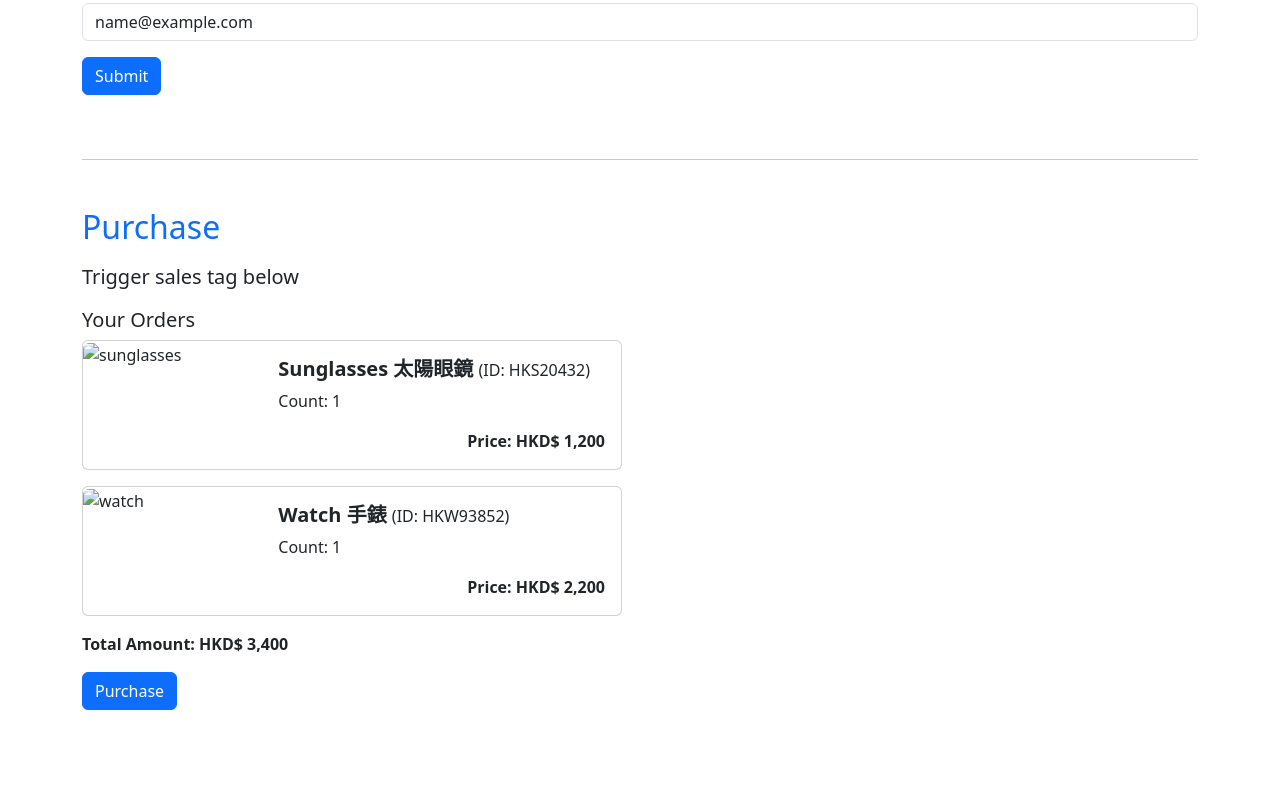
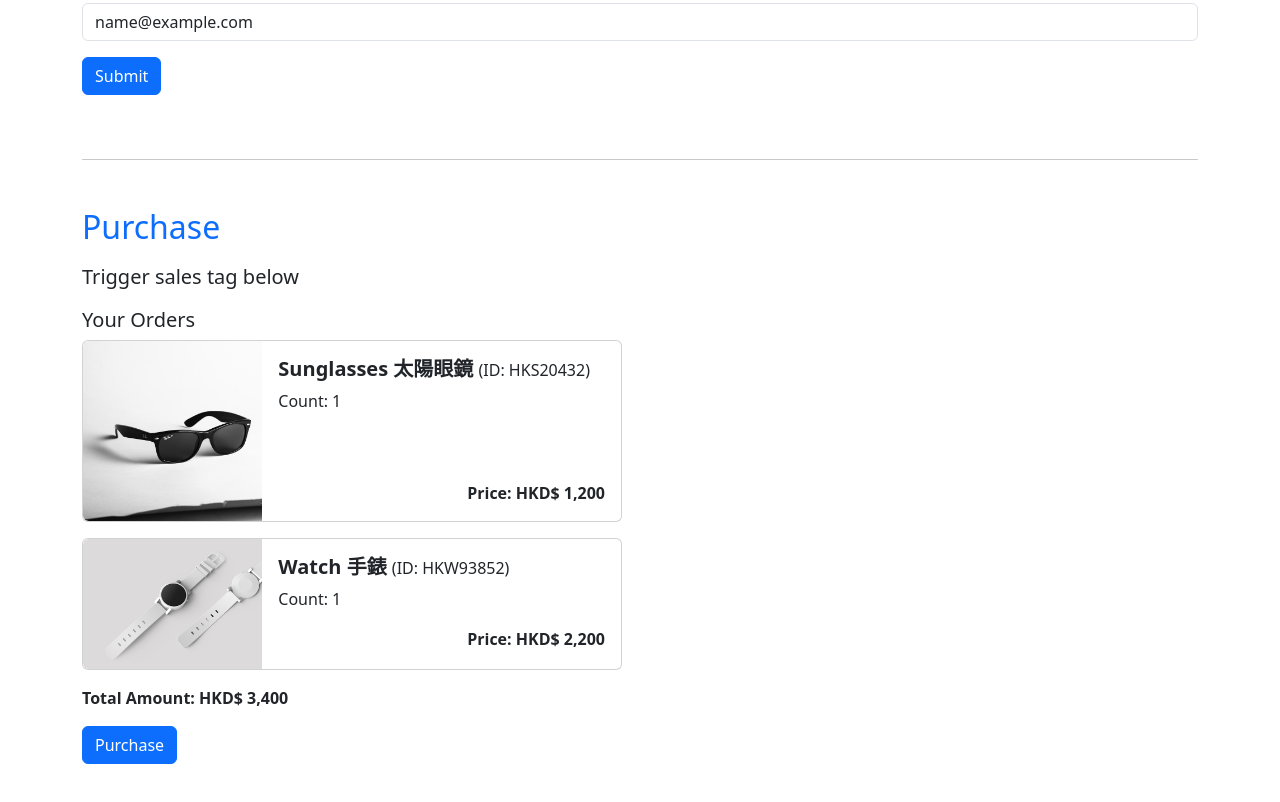
Before and after one commit to annnnangan/demo-page-for-floodlight-inspector-chrome-extension, a plain HTML site: page index.html in a window 1280 px wide. Shown: the part 647-1449 px from the top of the page. Before the commit the page ends 1421 px from the top, so only its background shows below. Drawn offline with nearby package versions, Linux system fonts and the light colour scheme; the site is published under a folder, as on GitHub Pages, so addresses that start at the root find nothing.

Commit message:
Revise source path of image

```diff
--- a/index.html
+++ b/index.html
@@ -109,7 +109,7 @@
         <div class="card mb-3" style="max-width: 540px">
           <div class="row g-0">
             <div class="col-md-4">
-              <img src="/assets/sunglasses.jpg" class="img-fluid rounded-start" alt="sunglasses" />
+              <img src="./assets/sunglasses.jpg" class="img-fluid rounded-start" alt="sunglasses" />
             </div>
             <div class="col-md-8">
               <div class="card-body d-flex flex-column h-100">
@@ -123,7 +123,7 @@
         <div class="card mb-3" style="max-width: 540px">
           <div class="row g-0">
             <div class="col-md-4">
-              <img src="/assets/watch.jpg" class="img-fluid rounded-start h-100" alt="watch" />
+              <img src="./assets/watch.jpg" class="img-fluid rounded-start h-100" alt="watch" />
             </div>
             <div class="col-md-8">
               <div class="card-body">
```
